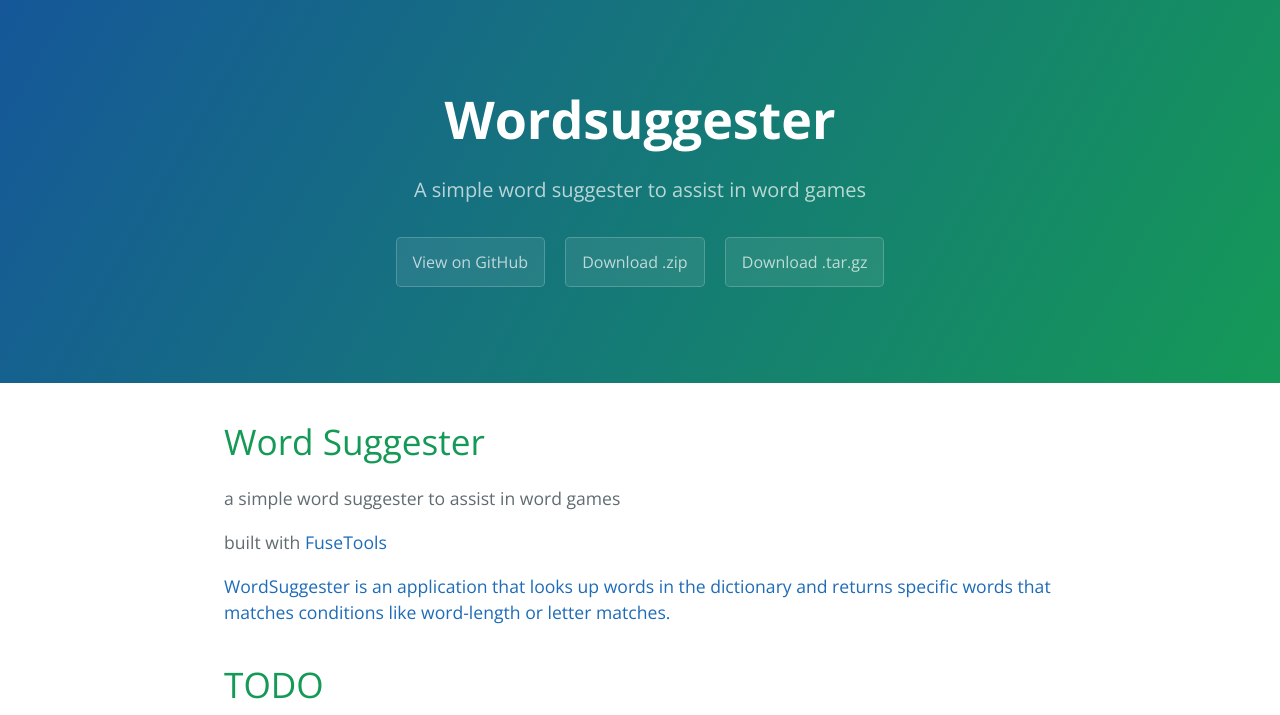
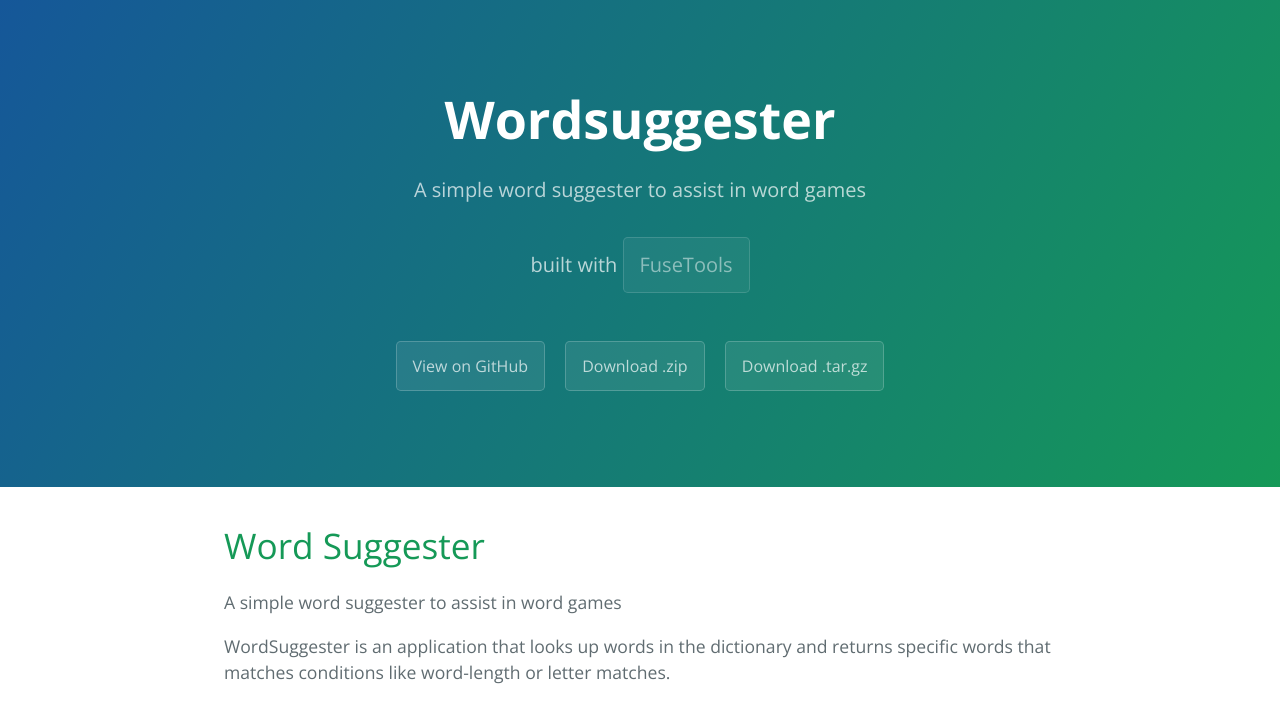
Before and after one commit to MrClan/wordsuggester, a plain HTML site: page index.html in a window 1280 px wide. Shown: the top 715 px of the page. Drawn offline with nearby package versions, Linux system fonts and the light colour scheme.

Commit message:
Minor updates

```diff
--- a/index.html
+++ b/index.html
@@ -13,6 +13,7 @@
     <section class="page-header">
       <h1 class="project-name">Wordsuggester</h1>
       <h2 class="project-tagline">A simple word suggester to assist in word games</h2>
+      <h4 class="project-tagline">built with <a href="https://www.fusetools.com" class="btn">FuseTools</a></h4>
       <a href="https://github.com/MrClan/wordsuggester" class="btn">View on GitHub</a>
       <a href="https://github.com/MrClan/wordsuggester/zipball/master" class="btn">Download .zip</a>
       <a href="https://github.com/MrClan/wordsuggester/tarball/master" class="btn">Download .tar.gz</a>
@@ -22,8 +23,8 @@
       <h1>
 <a id="word-suggester" class="anchor" href="#word-suggester" aria-hidden="true"><span aria-hidden="true" class="octicon octicon-link"></span></a>Word Suggester</h1>
 
-<p>a simple word suggester to assist in word games</p>
-<p>built with <a href='https://www.fusetools.com'>FuseTools</p>
+<p>A simple word suggester to assist in word games</p>
+
 
 
 <p>WordSuggester is an application that looks up words in the dictionary and returns specific words that matches conditions like word-length or letter matches.</p>
```
